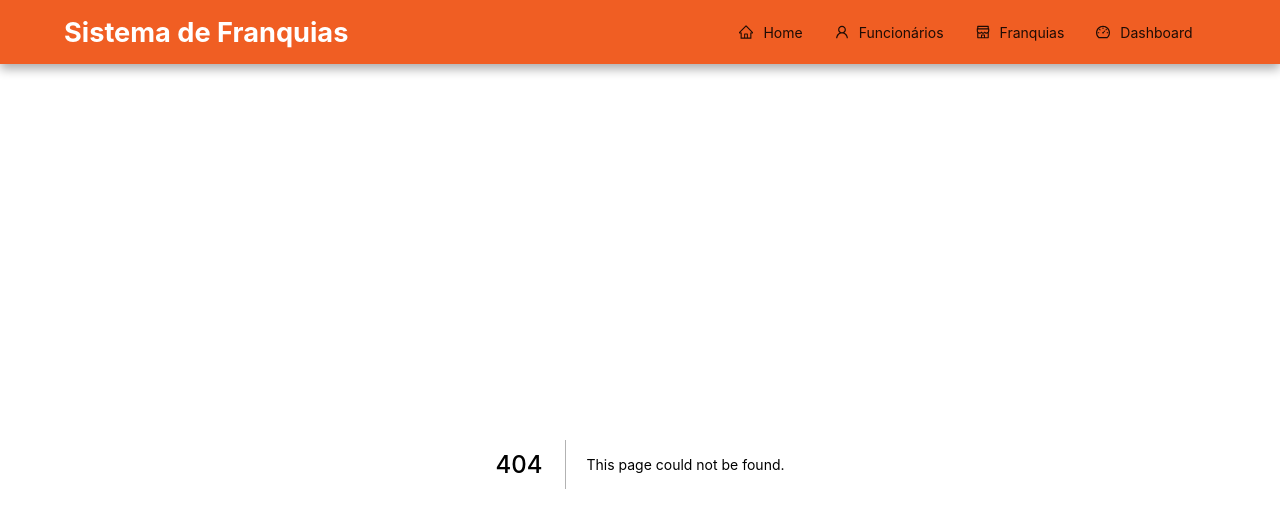
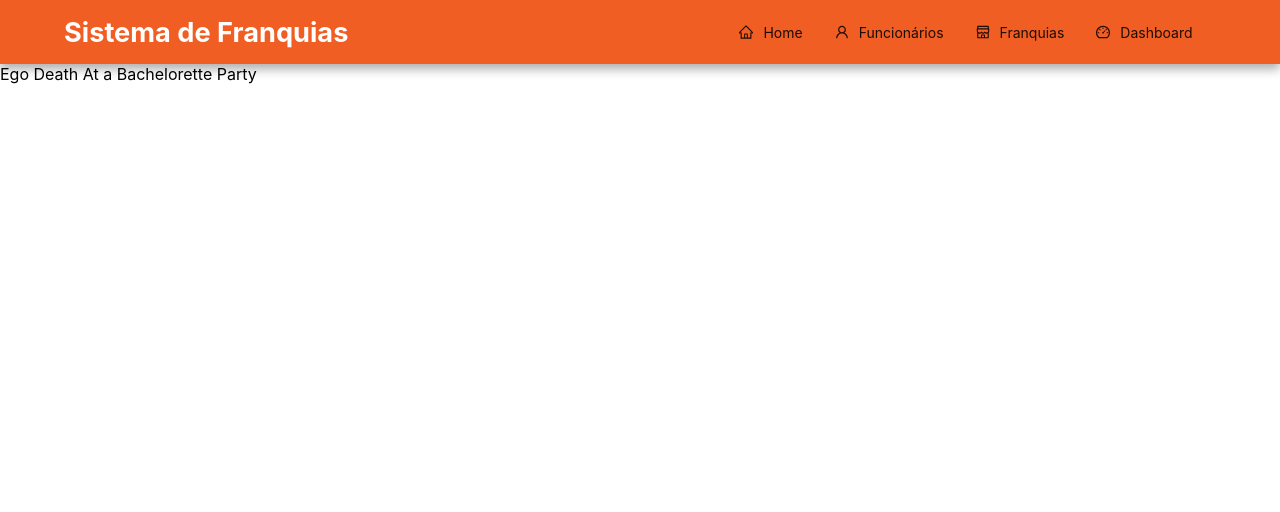
Before and after one commit to gabgon08/projeto-franquias, a Next.js app: page /teste in a window 1280 px wide. Before the commit this address had no page. Shown: the top 512 px of the page. Built offline with nearby package versions, Linux system fonts and the light colour scheme.

Commit message:
feat: add test page

```diff
--- /dev/null
+++ b/src/app/teste/page.jsx
@@ -0,0 +1,11 @@
+import React from 'react'
+
+function Teste() {
+    return (
+        <div>
+            <p>Ego Death At a Bachelorette Party</p>
+        </div>
+    )
+}
+
+export default Teste
```
